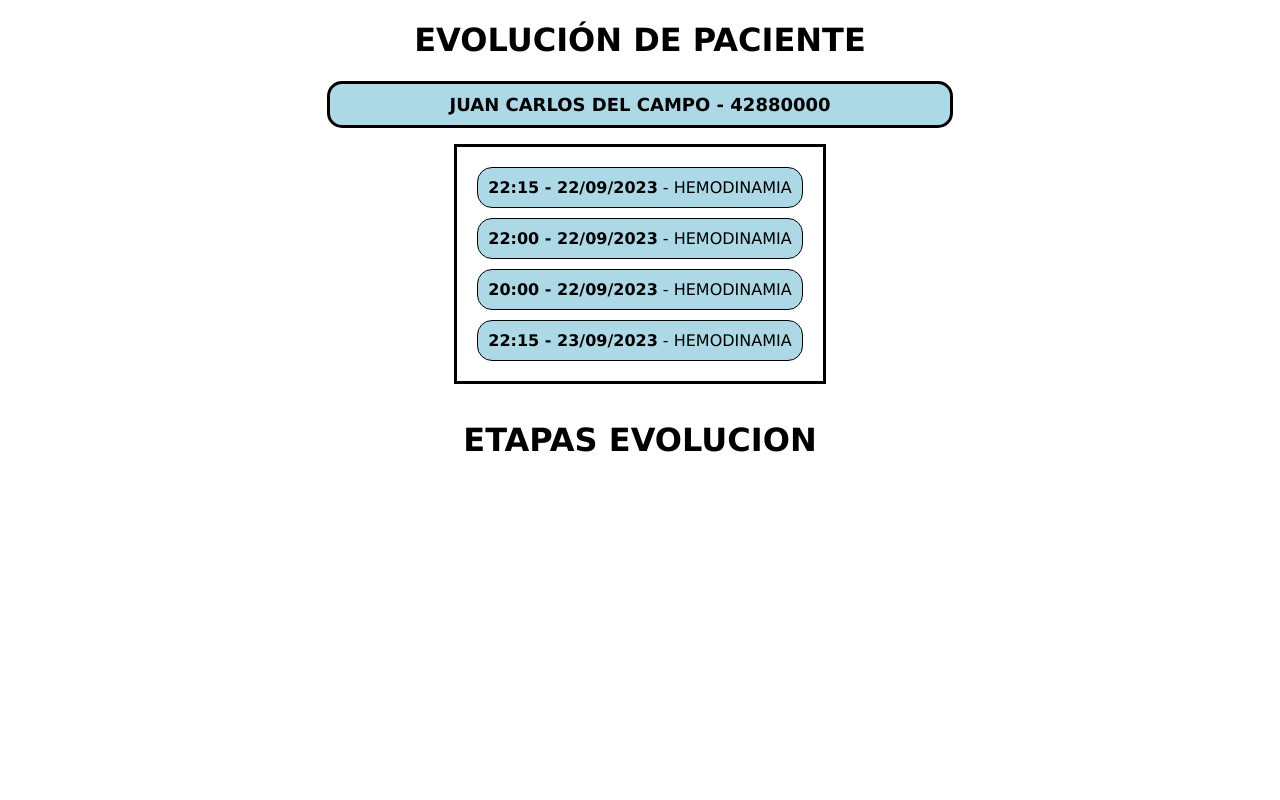
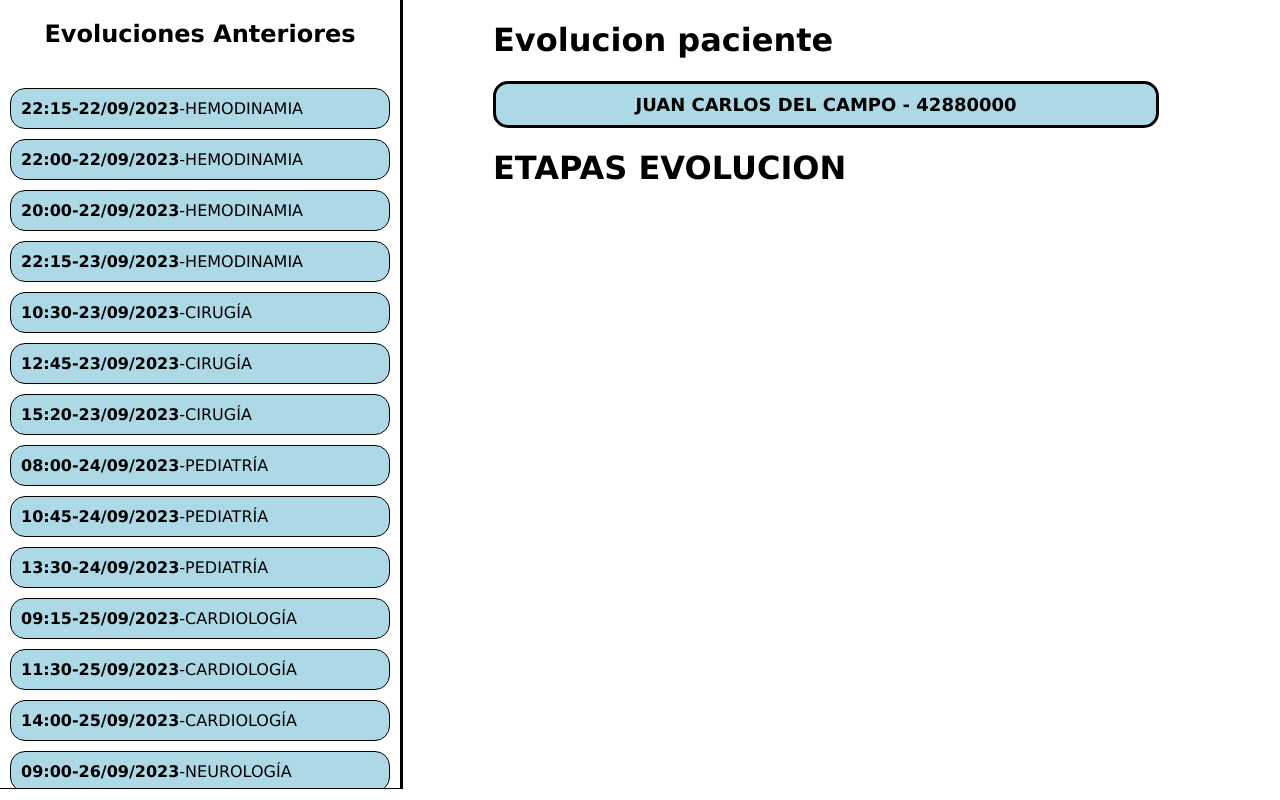
Before and after one commit to DanielAizcorbe/pae-v2, a React (Create React App) app: page / in a window 1280 px wide. Built offline with nearby package versions, Linux system fonts and the light colour scheme; the HTML template or start-up script is replaced by a standard one.

Commit message:
change distribución de los elementos de la pantalla principal. Ahora la lista de evoluciones es lateral

```diff
--- a/src/App.css
+++ b/src/App.css
@@ -8,7 +8,42 @@
   font-family: var(--text-family);
 }
 
-/*DATOS PACIENTE*/
+html, body {
+  height: 100%;
+  margin: 0;
+  padding: 0;
+}
+
+#root {
+  width: 100%;
+}
+
+/* GENERICAS */
+
+.col-container {
+  display: flex;
+  flex-direction: row;
+  align-items: flex-start;
+  width: 100%;
+  height: 100%;
+}
+
+main {
+  width: 100%;
+  display: flex;
+  flex-direction: column;
+  justify-content: center;
+  padding-left: 90px;
+}
+
+.App > h1 {
+  margin: 0;
+  padding: 20px;
+  text-align: center;
+}
+
+
+/* DATOS PACIENTE */
 
 .App {
   display: flex;
@@ -40,12 +75,27 @@
 /* EVOLUCIONES ANTERIORES*/
 
 .evoluaciones-container {
-  border: 3px solid black;
-  padding: 20px;
-  list-style-type: none;
+  border-right: 3px solid black;
+  max-width: 30vw;
+  min-width: 400px;
 }
 
-.evoluaciones-container li {
+.evoluaciones-container h2 {
+  margin: 0;
+  text-align: center;
+  padding: 20px;
+}
+
+.evoluaciones-container ol {
+  margin: 0;
+  list-style-type: none;
+  padding: 20px 10px;
+  max-height: 85vh;
+  overflow-y: auto;
+  border-bottom: 1px solid black;
+}
+
+.evoluaciones-container ol li {
   margin-bottom: 10px;
   border: 1px solid black;
   border-radius: 15px;
@@ -54,15 +104,15 @@
   background-color: var(--fondo-resaltado);
 }
 
-.evoluaciones-container li:hover {
+.evoluaciones-container ol li:hover {
   background-color: lightseagreen;
 }
 
-.evoluaciones-container li span {
+.evoluaciones-container ol li span {
   color: black;
   font-weight: bolder;
 }
 
-.evoluaciones-container li:last-child {
+.evoluaciones-container ol li:last-child {
   margin-bottom: 0;
 }
--- a/src/App.js
+++ b/src/App.js
@@ -9,13 +9,17 @@ const documentoPaciente = "42880000";
 function App() {
   return (
     <div className="App">
-      <h1>EVOLUCIÓN DE PACIENTE</h1>
-      <DatosPaciente
-        nombre={nombrePaciente}
-        documento={documentoPaciente}
-      />
-      <EvoluacionesAnteriores />
-      <EtapasEvolucion/>
+      <div className="col-container">
+        <EvoluacionesAnteriores />
+        <main>
+          <h1>Evolucion paciente</h1>
+          <DatosPaciente
+            nombre={nombrePaciente}
+            documento={documentoPaciente}
+          />
+          <EtapasEvolucion />
+        </main>
+      </div>
     </div>
   );
 }
--- a/src/components/EvoluacionesAnteriores.js
+++ b/src/components/EvoluacionesAnteriores.js
@@ -1,44 +1,19 @@
 import React from "react";
 import { ItemEvolucionAnterior } from "./ItemEvolucionAnterior";
-
-const evoluciones = [
-    {
-        id: 1,
-        hora: "22:15",
-        fecha: "22/09/2023",
-        sector: "HEMODINAMIA"
-    },
-    {
-        id: 2,
-        hora: "22:00",
-        fecha: "22/09/2023",
-        sector: "HEMODINAMIA"
-    },
-    {
-        id: 3,
-        hora: "20:00",
-        fecha: "22/09/2023",
-        sector: "HEMODINAMIA"
-    },
-    {
-        id: 4,
-        hora: "22:15",
-        fecha: "23/09/2023",
-        sector: "HEMODINAMIA"
-    }
-];
+import { evoluciones } from "./datos";
 
 const EvoluacionesAnteriores = () => {
     return (
-        <div>
-            <ol className="evoluaciones-container">
+        <div className="evoluaciones-container">
+            <h2>Evoluciones Anteriores</h2>
+            <ol >
                 {
-                evoluciones
-                    .map(evolucion => <ItemEvolucionAnterior evolucionAnterior={evolucion}/>)
+                    evoluciones
+                        .map(evolucion => <ItemEvolucionAnterior evolucionAnterior={evolucion} />)
                 }
             </ol>
         </div>
     );
 }
 
-export {EvoluacionesAnteriores};
+export { EvoluacionesAnteriores };
--- a/src/components/ItemEvolucionAnterior.js
+++ b/src/components/ItemEvolucionAnterior.js
@@ -4,8 +4,8 @@ const ItemEvolucionAnterior = ({evolucionAnterior}) => {
 
     return (
         <li key={evolucionAnterior.id} /* onClick={() => alert("APRETASTE EL BOTON CON ID: " + evolucionAnterior.id)} */>
-            <span>{evolucionAnterior.hora + " - " + evolucionAnterior.fecha}</span>
-            {" - " + evolucionAnterior.sector}
+            <span>{evolucionAnterior.hora + "-" + evolucionAnterior.fecha}</span>
+            {"-" + evolucionAnterior.sector}
         </li>
     );
 };
```
Also changed, not shown: 1 other file (tests, documents, lock files or other folders).
